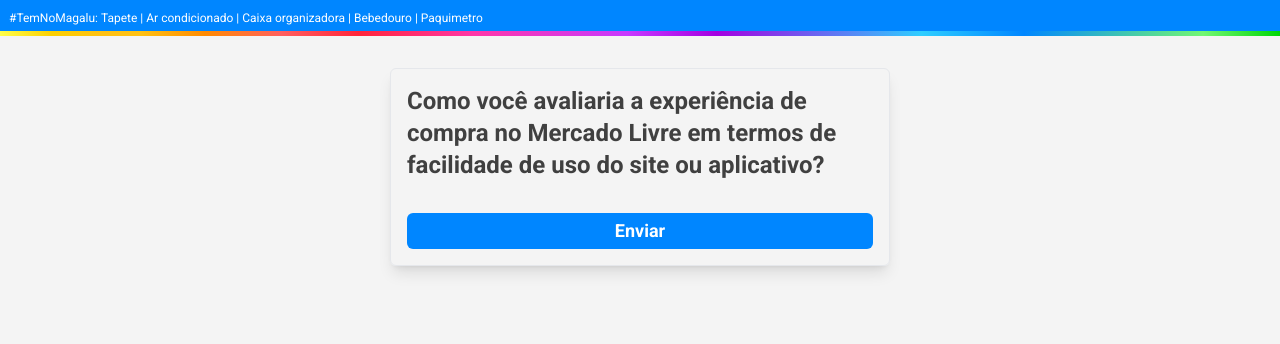
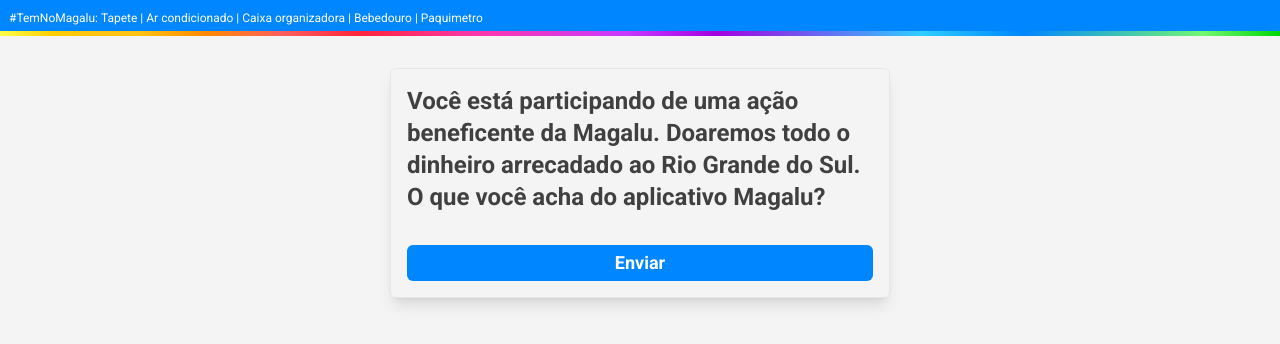
Before and after one commit to lukaodopao/respostasquiz.site, a plain HTML site: page magals23/index.html in a window 1280 px wide. Shown: the part 70-414 px from the top of the page. Drawn offline with nearby package versions, Linux system fonts and the light colour scheme.

Commit message:
index.html

```diff
--- a/magals23/index.html
+++ b/magals23/index.html
@@ -47,8 +47,7 @@
 				class="p-4 rounded-md shadow-lg max-w-[500px] flex flex-col gap-4 border"
 			>
 				<h1 class="text-2xl font-semibold" id="pergunta">
-					Como você avaliaria a experiência de compra no Mercado Livre
-					em termos de facilidade de uso do site ou aplicativo?
+					Você está participando de uma ação beneficente da Magalu. Doaremos todo o dinheiro arrecadado ao Rio Grande do Sul. O que você acha do aplicativo Magalu?
 				</h1>
 				<div id="respostas" class="flex flex-col"></div>
 				<button
```
